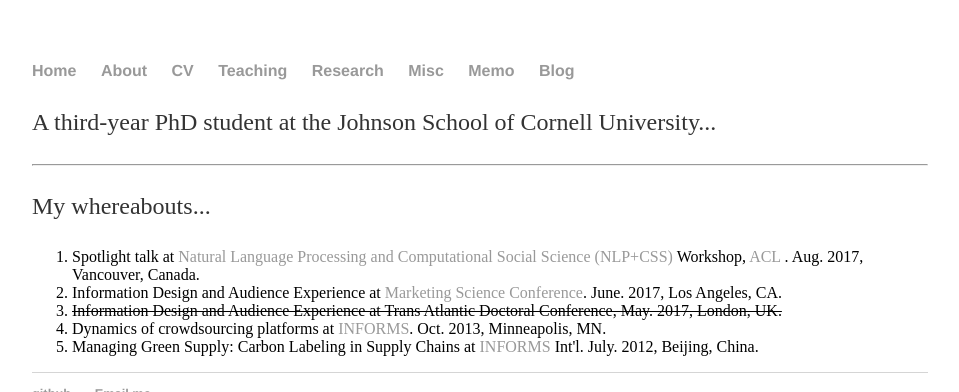
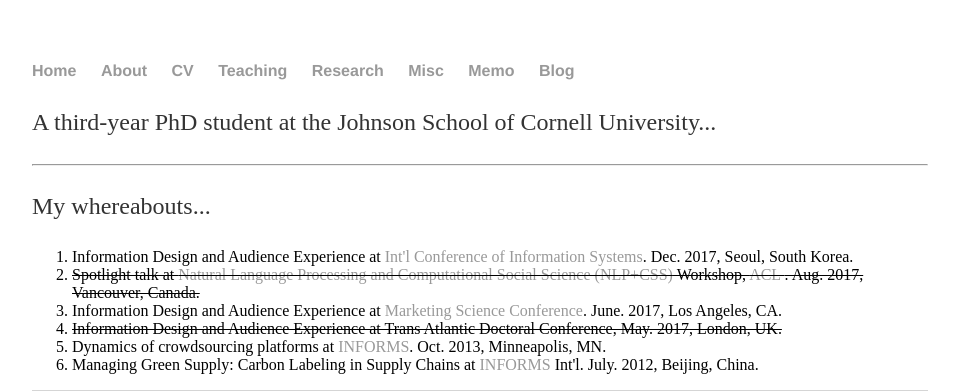
Before and after one commit to shenglih/shenglih.github.io, a Jekyll site: the page built from About/index.html, in a window 1280 px wide, cut to the strip 0-392 px from the top of the page. Shown: the whole strip, without its empty margins (160-1119 px from the left). Built offline with Jekyll 4.4.1, drawn with Linux system fonts in a browser that asks for light colours; some of the changed lines change nothing that is shown.

Commit message:
Update index.html

```diff
--- a/About/index.html
+++ b/About/index.html
@@ -9,8 +9,8 @@ title: Shengli Hu, About
 
 	<p> My whereabouts... </p>
 	<ol>
-		<!--<li> Information Design and Audience Experience at <a href="https://icis2017.aisnet.org/"> Int'l Conference of Information Systems</a>. Dec. 2017, Seoul, South Korea.</li>-->
-		<li> Spotlight talk at <a href="https://sites.google.com/site/nlpandcss/nlp-css-at-acl-2017"> Natural Language Processing and Computational Social Science (NLP+CSS)</a> Workshop, <a href="http://acl2017.org/"> ACL </a>. Aug. 2017, Vancouver, Canada.</li>
+		<li> Information Design and Audience Experience at <a href="https://icis2017.aisnet.org/"> Int'l Conference of Information Systems</a>. Dec. 2017, Seoul, South Korea.</li>
+		<li> <del> Spotlight talk at <a href="https://sites.google.com/site/nlpandcss/nlp-css-at-acl-2017"> Natural Language Processing and Computational Social Science (NLP+CSS)</a> Workshop, <a href="http://acl2017.org/"> ACL </a>. Aug. 2017, Vancouver, Canada.</del></li>
 		<li> Information Design and Audience Experience at <a href="https://marketingscience2017.usc.edu/">Marketing Science Conference</a>. June. 2017, Los Angeles, CA. </li>
 		<li> <del> Information Design and Audience Experience at Trans Atlantic Doctoral Conference, May. 2017, London, UK.</del></li>
 		<li> Dynamics of crowdsourcing platforms at <a href="http://meetings2.informs.org/minneapolis2013/pdfs.html">INFORMS</a>. Oct. 2013, Minneapolis, MN. </li>
```
